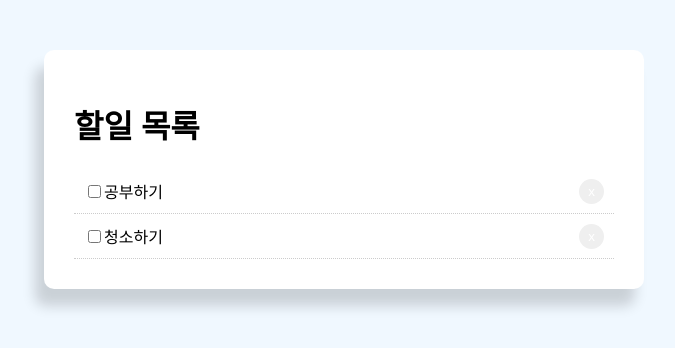
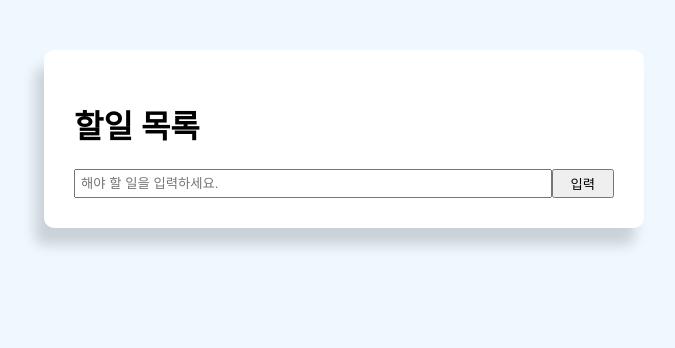
Before and after one commit to lsm7179/react-todo-app, a React (Create React App) app: page / in a window 1280 px wide. Shown: the top 348 px of the page, without its empty margins (296-971 px from the left). Built offline with nearby package versions, Linux system fonts and the light colour scheme.

Commit message:
마무리 된 일 표시하기(조건부 삼항 연산자)

```diff
--- a/src/App.js
+++ b/src/App.js
@@ -2,54 +2,83 @@
 import './App.css';
 
 export default class App extends Component {
-    btnStyle = {
-        color: "#fff",
-        border: "none",
-        padding: "5px 9px",
-        borderRadius: "50%",
-        cursor: "pointer",
-        float: "right"
+
+    state = {
+        todoData: [],
+        value: "",
     }
 
-    getStyle = () => {
+    btnStyle = {
+        color: "#fff", border: "none", padding: "5px 9px", borderRadius: "50%", cursor: "pointer", float: "right"
+    }
+
+    getStyle = (completed) => {
         return {
-            padding: "10px",
-            borderBottom: "1px #ccc dotted",
-            textDecoration: "none"
+            padding: "10px", borderBottom: "1px #ccc dotted",
+            textDecoration: completed ? "line-through" : "none"
         }
     }
 
-    todoData = [
-        {
-            id: "1",
-            title: "공부하기",
-            completed: true
-        },
-        {
-            id: "2",
-            title: "청소하기",
-            completed: false
-        },
-    ]
 
+    handleClick = (id) => {
+        let newTodoData = this.state.todoData.filter((data) => data.id !== id)
+        this.setState({todoData: newTodoData})
+    }
+
+    handleChange = (e) => {
+        this.setState({value: e.target.value});
+    }
+
+    handleSubmit = (e) => {
+        //페이지 리로드 되는것을 막아준다.
+        e.preventDefault();
+
+        let newTodo = {
+            id: Date.now(),
+            title: this.state.value,
+            completed: false,
+        };
+
+        this.setState({todoData: [...this.state.todoData, newTodo], value: ""});
+    }
+
+    handleCompleteChange = (id) => {
+        let newTodoData = this.state.todoData.map(data => {
+            if (data.id == id) {
+                data.completed = !data.completed;
+            }
+            return data;
+        })
+        this.setState({todoData: newTodoData});
+    }
 
     render() {
-        return (
-            <div className="container">
+        return (<div className="container">
             <div className="todoBlock">
                 <div className="title">
                     <h1>할일 목록</h1>
                 </div>
-                    {this.todoData.map((data) =>
-                        <div style={this.getStyle()} key={data.id}>
-                            <input type="checkbox" defaultChecked={false}/>
+                {this.state.todoData.map((data) => <div style={this.getStyle(data.completed)} key={data.id}>
+                    <input type="checkbox" defaultChecked={false}
+                           onChange={() => this.handleCompleteChange(data.id)}/>
                     {data.title}
-                            <button style={this.btnStyle}>x</button>
+                    <button style={this.btnStyle} onClick={() => this.handleClick(data.id)}>x</button>
+                </div>)}
+                <form style={{display: 'flex'}} onSubmit={this.handleSubmit}>
+                    <input type="text" name="value" style={{flex: '10', padding: '5px'}}
+                           placeholder="해야 할 일을 입력하세요."
+                           value={this.state.value}
+                           onChange={this.handleChange}
+                    />
+                    <input type="submit"
+                           value="입력"
+                           className="btn"
+                           style={{flex: '1'}}
+                    />
+                </form>
             </div>
-                    )
+        </div>);
     }
-                </div>
-            </div>
-        );
+
+
 }
-}
```
Lines whose indentation alone changed are shown as unchanged.
